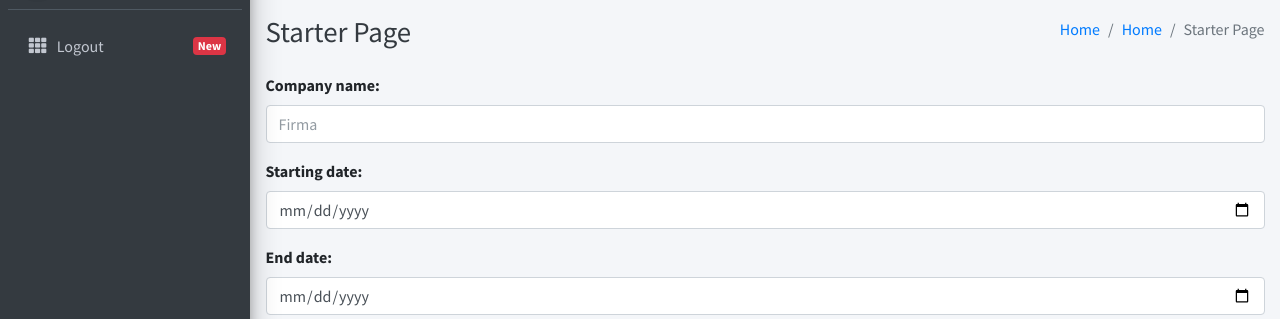
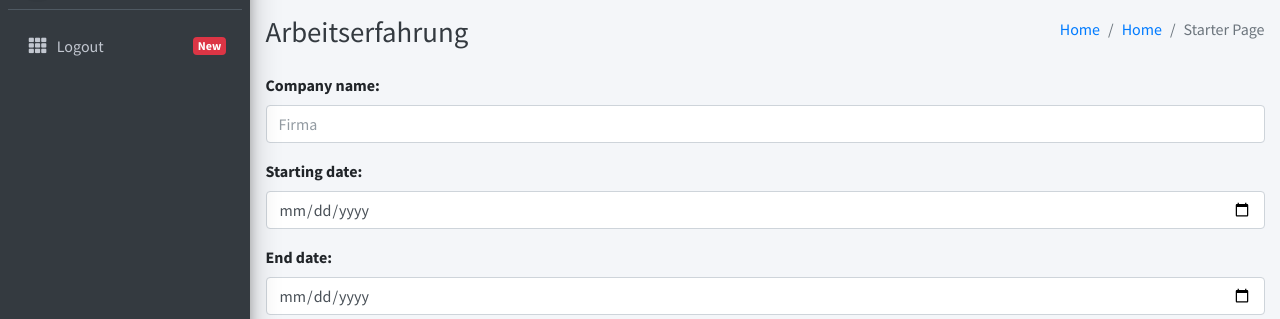
Before and after one commit to LHumpe/Assignment_Zulassungsystem, a Django app: template templates/admissionspace/applications/work_experience.html in a window 1280 px wide. Shown: the part 57-376 px from the top of the page. Run offline with Django 3.2, Linux system fonts and the light colour scheme; the template is opened without the code that fills it: values that come from a table or form of the project are taken from there, others are empty; some libraries are stand-ins or nearby versions.

Commit message:
SA1-55 Detailansicht Arbeitserfahrungen

```diff
--- a/templates/admissionspace/applications/work_experience.html
+++ b/templates/admissionspace/applications/work_experience.html
@@ -1,5 +1,6 @@
 {% extends 'base.html' %}
 {% load static %}
+{% block content_header %} Arbeitserfahrung {% endblock content_header %}
 {% block main_content %}
     <form method="post">
         {% csrf_token %}
```
